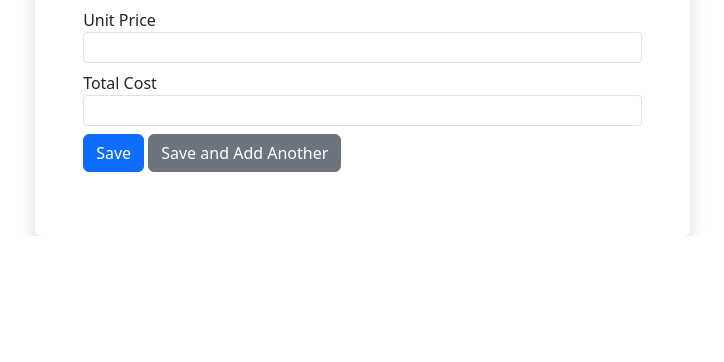
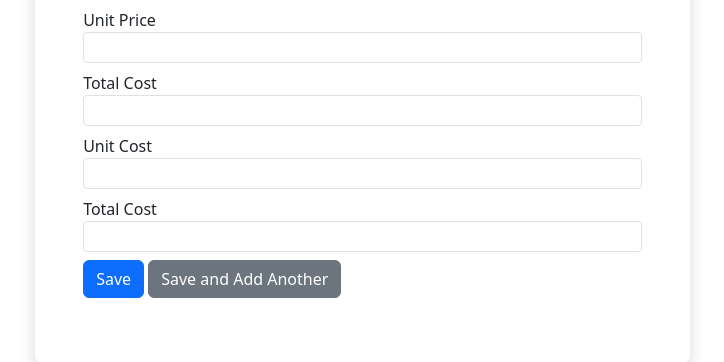
Before and after one commit to lolideppt123/inventory-management-1, a Django app: page /sales/add-sale in a window 1280 px wide. Shown: the part 602-964 px from the top of the page, without its empty margins (384-1108 px from the left). Before the commit the page ends 838 px from the top, so only its background shows below. Run offline with Django 4.2, Linux system fonts and the light colour scheme; the visitor is signed in with stand-in values (Sample User, id 1); some libraries are stand-ins or nearby versions.

Commit message:
added Sales models unitcost -> margin%, added fields on add_sales, edited sales index page

```diff
--- a/sales/models.py
+++ b/sales/models.py
@@ -15,6 +15,10 @@ class Sales(models.Model):
     product_unit = models.ForeignKey('ProductUnit', on_delete=models.SET_NULL, null=True)
     unit_price = models.DecimalField(decimal_places=2, max_digits=15)
     total_price = models.DecimalField(decimal_places=2, max_digits=15)
+    unit_cost = models.DecimalField(decimal_places=2, max_digits=15)
+    total_cost = models.DecimalField(decimal_places=2, max_digits=15)
+    margin = models.DecimalField(decimal_places=2, max_digits=15)
+    margin_percent = models.DecimalField(decimal_places=4, max_digits=15)
     sold_type = models.ForeignKey('SoldType', on_delete=models.SET_NULL, null=True)
 
     owner = models.ForeignKey(to=User, on_delete=models.CASCADE)
--- a/sales/templates/sales/add_sales.html
+++ b/sales/templates/sales/add_sales.html
@@ -88,6 +88,16 @@
                         <input type="number" class="form-control form-control-sm" id="total_price" name="total_price" value="{{values.total_price}}" step="0.01" required/>
                     </div>
 
+                    <div class="form-group mb-2">
+                        <label for="">Unit Cost</label>
+                        <input type="number" class="form-control form-control-sm" id="unit_cost" name="unit_cost" value="{{values.unit_cost}}" step="0.01" required/>
+                    </div>
+
+                    <div class="form-group mb-2">
+                        <label for="">Total Cost</label>
+                        <input type="number" class="form-control form-control-sm" id="total_cost" name="total_cost" value="{{values.total_cost}}" step="0.01" required/>
+                    </div>
+
                     <input type="submit" value="Save" class="btn btn-primary btn-primary-sm" name="save" />
                     <input type="submit" value="Save and Add Another" class="btn btn-secondary btn-primary-sm" name="save" />
                 </form>
```
Also changed, not shown: sales/templates/sales/index.html (+8 -0 lines).
